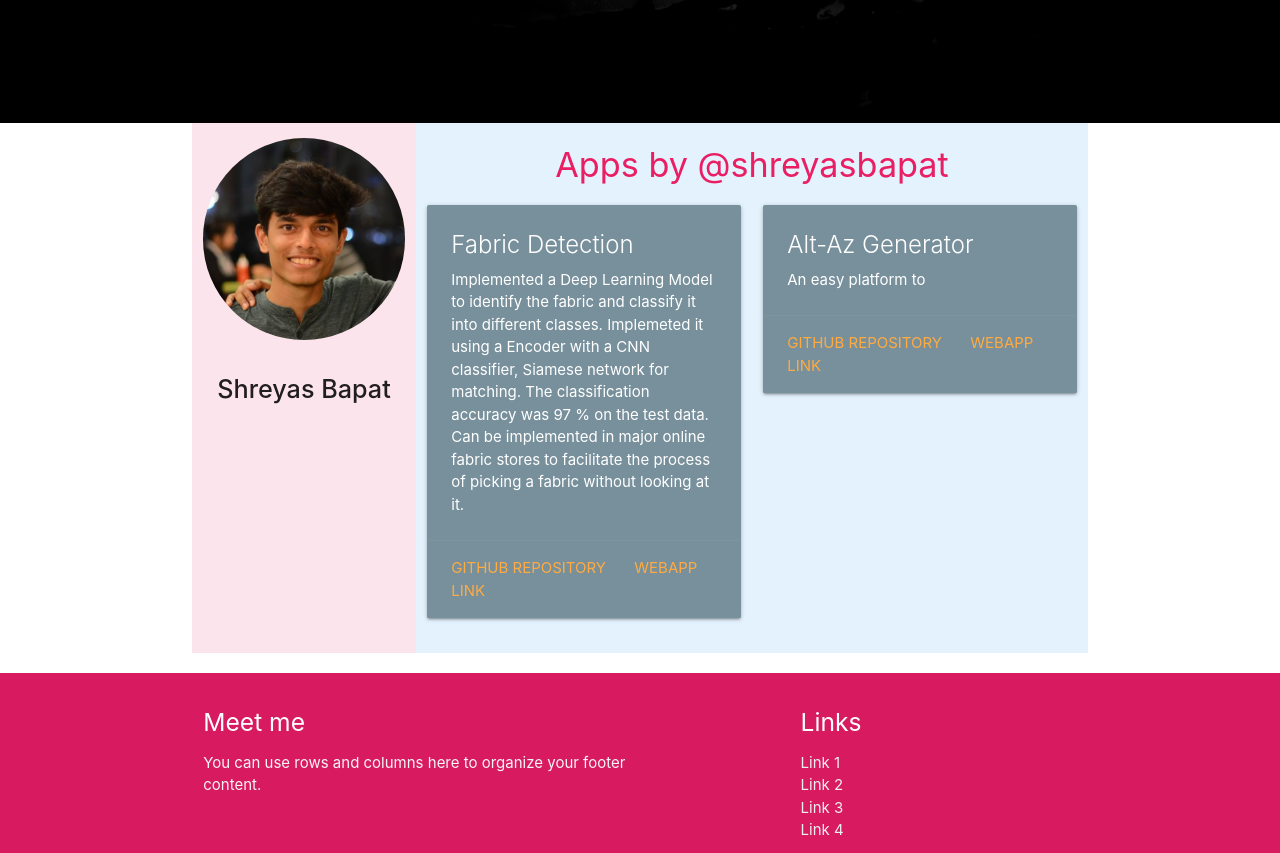
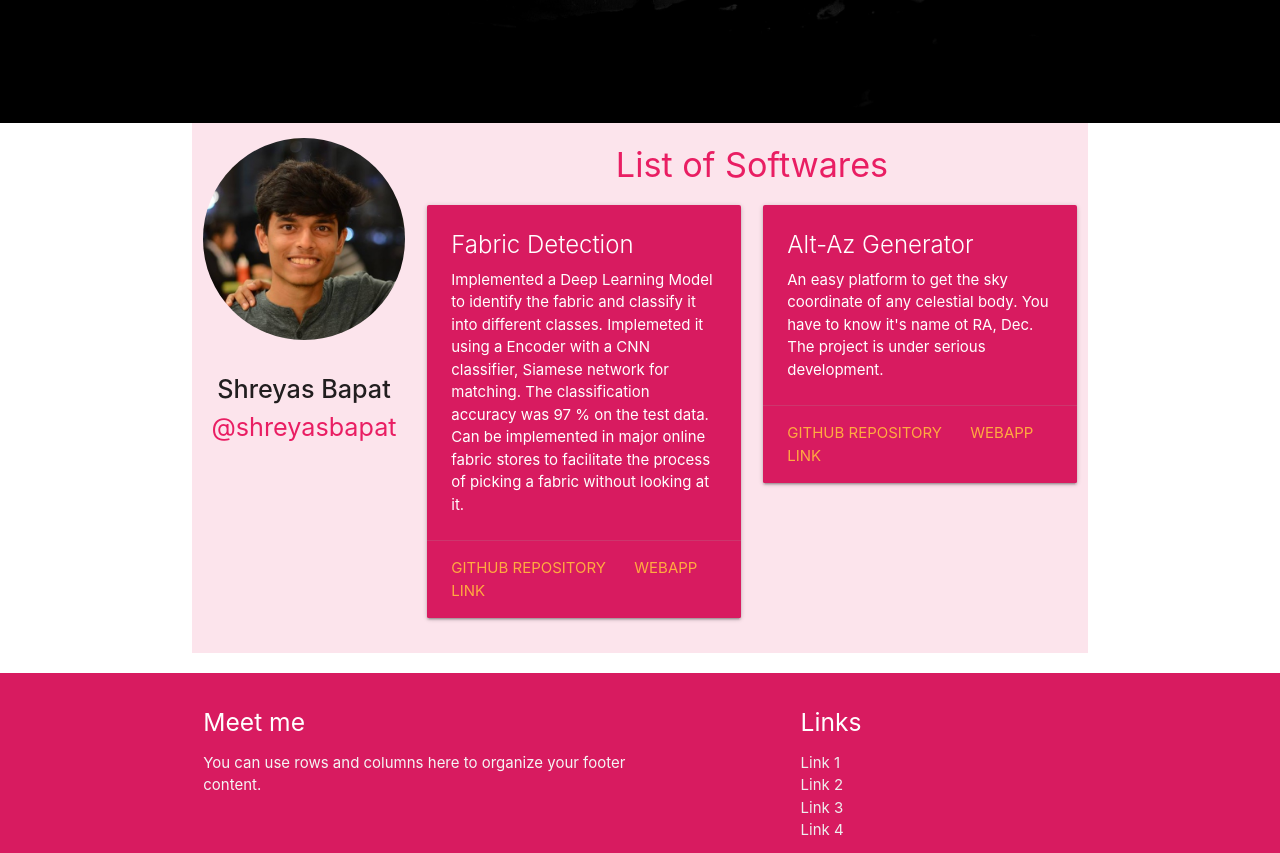
Before and after one commit to shreyasbapat/Portfolio, a plain HTML site: page index.html in a window 1280 px wide. Shown: the part 701-1554 px from the top of the page. Drawn offline with nearby package versions, Linux system fonts and the light colour scheme.

Commit message:
Changes in Template

```diff
--- a/index.html
+++ b/index.html
@@ -7,7 +7,7 @@
    <!--- basic page needs
    ================================================== -->
    <meta charset="utf-8">
-	<title>Projects || Shreyas Bapat</title>
+	<title>Portfolio || Shreyas Bapat</title>
 	<meta name="description" content="">
 	<meta name="author" content="Shreyas Bapat">
 
@@ -79,15 +79,16 @@
   		<div class="col s12 m4 l3">
           <p></p>  <p></p>
         <img class="circle center responsive-img" src="images/photo.jpg">
-  			<p class="center flow-text"><strong>Shreyas Bapat</strong></p>
+  			<p class="center flow-text"><strong>Shreyas Bapat</strong><br>
+        <a class="center pink-text" href="https://github.com/shreyasbapat/">@shreyasbapat</a></p>
   		</div>
-  		<div class="col s12 m8 l9 blue lighten-5">
+  		<div class="col s12 m8 l9  lighten-4">
 
-      <h4 class="center pink-text lighten-4">Apps by @shreyasbapat</h4>
+      <h4 class="center pink-text lighten-4">List of Softwares</h4>
 
       <div class="row">
         <div class="col s12 m6">
-          <div class="card blue-grey lighten-1">
+          <div class="card pink darken-1">
             <div class="card-content white-text">
               <span class="card-title">Fabric Detection</span>
               <p>Implemented a Deep Learning Model to identify the fabric and classify it into different classes. Implemeted it using a Encoder with a CNN classifier, Siamese network for matching. The classification accuracy was 97 % on the test data. Can be implemented in major online fabric stores to facilitate the process of picking a fabric without looking at it.</p>
@@ -100,13 +101,13 @@
         </div>
 
         <div class="col s12 m6">
-          <div class="card blue-grey lighten-1">
+          <div class="card pink darken-1">
             <div class="card-content white-text">
               <span class="card-title">Alt-Az Generator</span>
-              <p>An easy platform to </p>
+              <p>An easy platform to get the sky coordinate of any celestial body. You have to know it's name ot RA, Dec. The project is under serious development.</p>
             </div>
             <div class="card-action white-text">
-              <a href="https://github.com/shreyasbapat/Fabric-Detection">GitHub Repository</a>
+              <a href="https://github.com/shreyasbapat/Alt-Az-Generator">GitHub Repository</a>
               <a href="#">WebApp Link</a>
             </div>
           </div>
```
